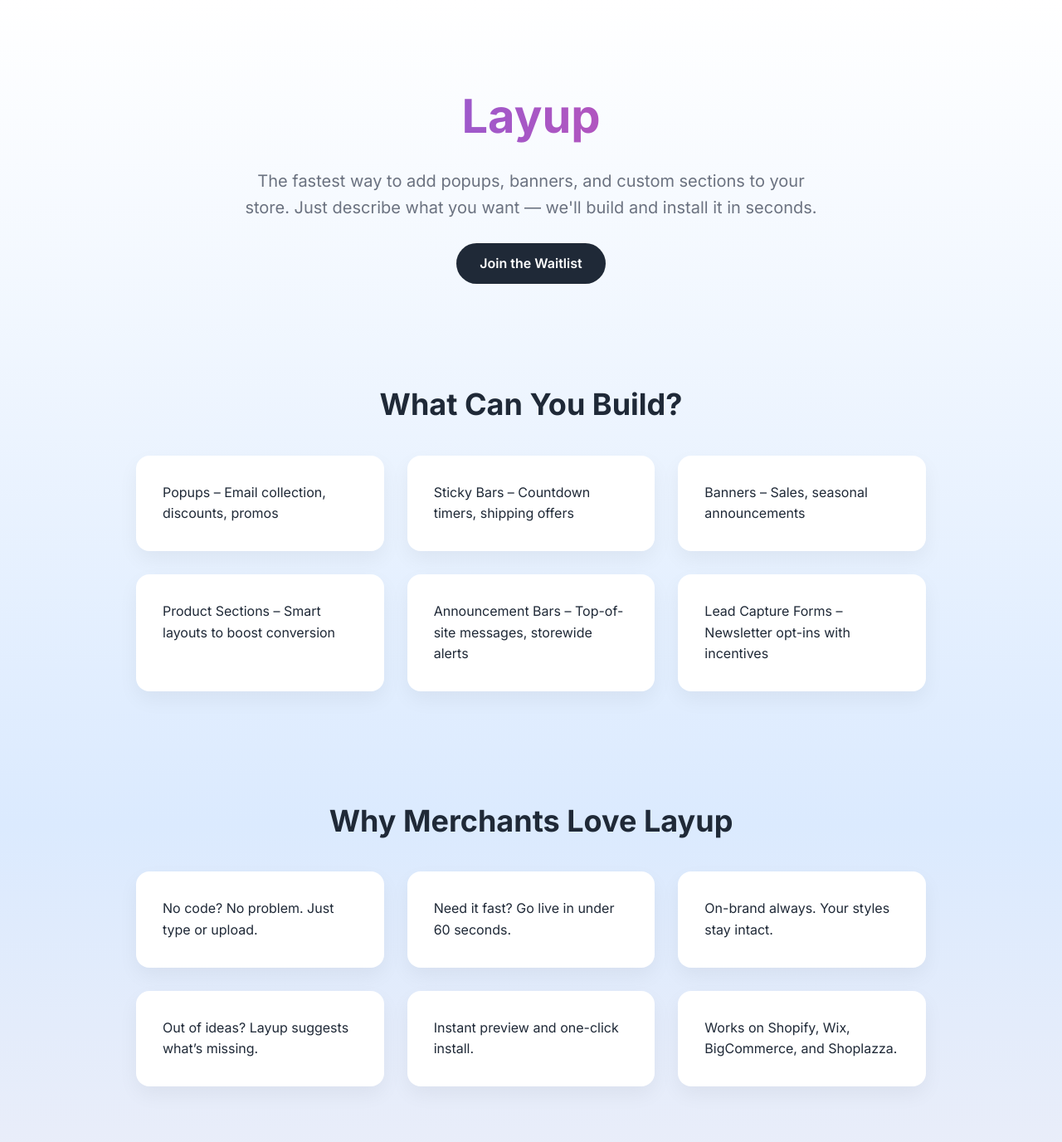
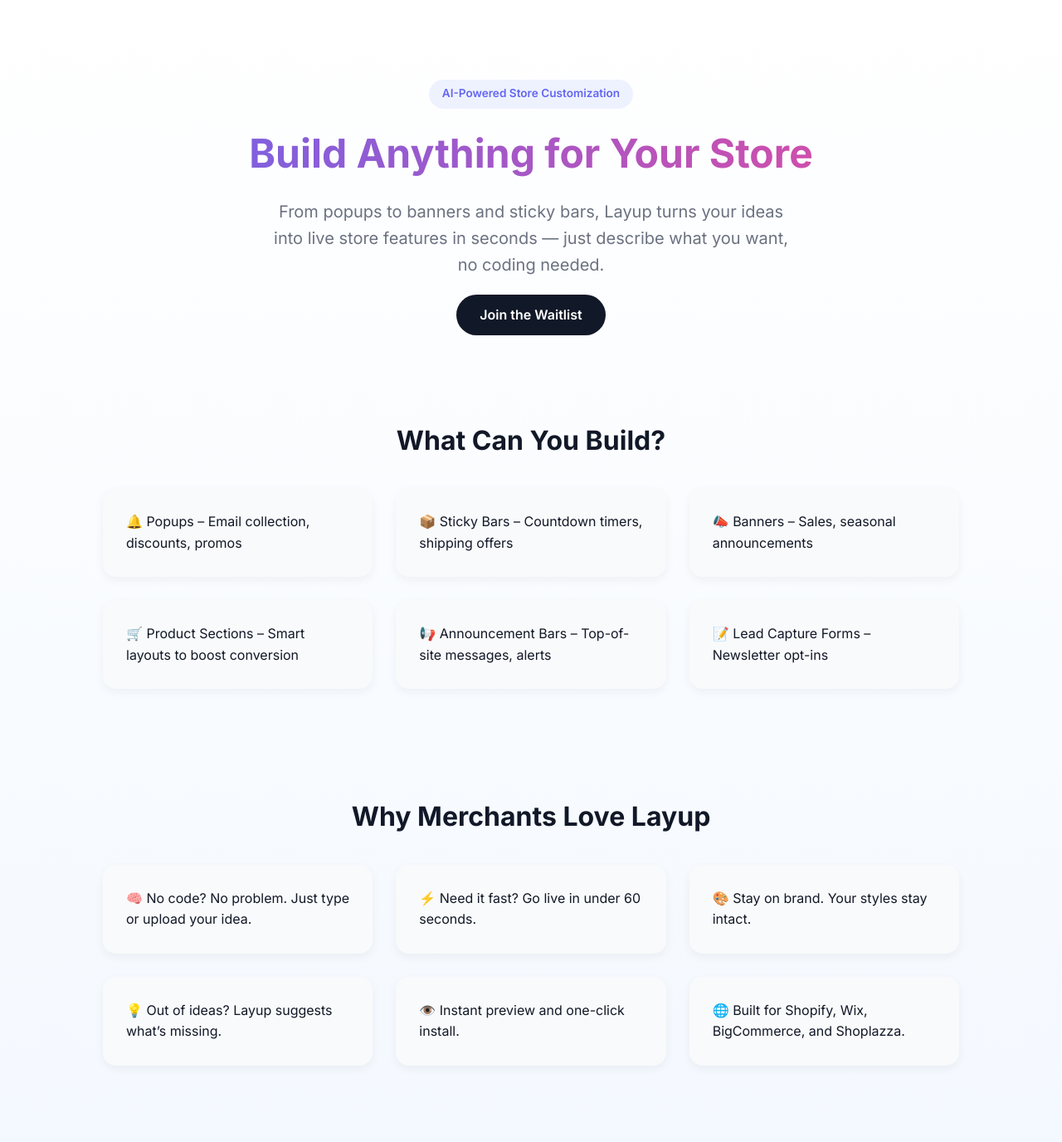
Before and after one commit to Layup-INC/landing, a plain HTML site: page index.html in a window 1280 px wide. Shown: the top 1376 px of the page at 83% size. Drawn offline with Linux system fonts and the light colour scheme.

Commit message:
Update index.html

```diff
--- a/index.html
+++ b/index.html
@@ -3,14 +3,16 @@
 <head>
   <meta charset="UTF-8" />
   <meta name="viewport" content="width=device-width, initial-scale=1.0" />
-  <title>Layup – Customize Your Store Instantly</title>
+  <title>Layup – Build Custom Store Features Instantly</title>
   <link href="https://fonts.googleapis.com/css2?family=Inter:wght@400;600;700&display=swap" rel="stylesheet">
   <style>
     :root {
-      --primary: #4f46e5;
-      --foreground: #1f2937;
+      --primary: #6366f1;
+      --accent: #ec4899;
+      --foreground: #111827;
       --muted: #6b7280;
       --white: #ffffff;
+      --card: #f9fafb;
     }
     * {
       box-sizing: border-box;
@@ -19,31 +21,37 @@
       font-family: 'Inter', sans-serif;
     }
     body {
-      background: linear-gradient(180deg, #fff 0%, #dbeafe 50%, #fef2f2 100%);
+      background: linear-gradient(to bottom, #ffffff 0%, #eff6ff 100%);
       color: var(--foreground);
       line-height: 1.6;
     }
     header {
       text-align: center;
-      padding: 6rem 2rem 4rem;
+      padding: 6rem 2rem 3rem;
+    }
+    header .label {
+      font-size: 0.85rem;
+      background: #eef2ff;
+      display: inline-block;
+      padding: 0.4rem 1rem;
+      border-radius: 999px;
+      color: var(--primary);
+      font-weight: 600;
+      margin-bottom: 1rem;
     }
     header h1 {
-      font-size: 3.5rem;
+      font-size: 3rem;
       font-weight: 700;
-      background: linear-gradient(90deg, #6366f1, #ec4899);
+      background: linear-gradient(90deg, var(--primary), var(--accent));
       -webkit-background-clip: text;
       -webkit-text-fill-color: transparent;
+      margin-bottom: 1rem;
     }
     header p {
       font-size: 1.25rem;
       color: var(--muted);
-      margin-top: 1rem;
-      max-width: 700px;
-      margin-left: auto;
-      margin-right: auto;
-    }
-    .hero-cta {
-      margin-top: 2.5rem;
+      max-width: 640px;
+      margin: 0 auto 2rem;
     }
     .hero-cta a {
       background-color: var(--foreground);
@@ -56,15 +64,15 @@
       transition: background 0.3s ease;
     }
     .hero-cta a:hover {
-      background-color: #111827;
+      background-color: #000;
     }
     .section {
-      max-width: 1000px;
+      max-width: 1080px;
       margin: 0 auto;
       padding: 4rem 1.5rem;
     }
     .section h2 {
-      font-size: 2.25rem;
+      font-size: 2rem;
       font-weight: 700;
       margin-bottom: 2rem;
       text-align: center;
@@ -75,15 +83,12 @@
       gap: 1.75rem;
     }
     .card {
-      background: var(--white);
-      padding: 2rem;
+      background: var(--card);
+      padding: 1.75rem;
       border-radius: 1rem;
-      box-shadow: 0 10px 25px rgba(0, 0, 0, 0.05);
-      transition: transform 0.2s ease, box-shadow 0.2s ease;
-    }
-    .card:hover {
-      transform: translateY(-6px);
-      box-shadow: 0 12px 28px rgba(0, 0, 0, 0.08);
+      box-shadow: 0 4px 12px rgba(0, 0, 0, 0.05);
+      font-size: 1rem;
+      color: var(--foreground);
     }
     .cta-block {
       background: var(--primary);
@@ -131,8 +136,9 @@
 </head>
 <body>
   <header>
-    <h1>Layup</h1>
-    <p>The fastest way to add popups, banners, and custom sections to your store. Just describe what you want — we'll build and install it in seconds.</p>
+    <div class="label">AI-Powered Store Customization</div>
+    <h1>Build Anything for Your Store</h1>
+    <p>From popups to banners and sticky bars, Layup turns your ideas into live store features in seconds — just describe what you want, no coding needed.</p>
     <div class="hero-cta">
       <a href="#">Join the Waitlist</a>
     </div>
@@ -141,30 +147,30 @@
   <section class="section">
     <h2>What Can You Build?</h2>
     <div class="grid">
-      <div class="card">Popups – Email collection, discounts, promos</div>
-      <div class="card">Sticky Bars – Countdown timers, shipping offers</div>
-      <div class="card">Banners – Sales, seasonal announcements</div>
-      <div class="card">Product Sections – Smart layouts to boost conversion</div>
-      <div class="card">Announcement Bars – Top-of-site messages, storewide alerts</div>
-      <div class="card">Lead Capture Forms – Newsletter opt-ins with incentives</div>
+      <div class="card">🔔 Popups – Email collection, discounts, promos</div>
+      <div class="card">📦 Sticky Bars – Countdown timers, shipping offers</div>
+      <div class="card">📣 Banners – Sales, seasonal announcements</div>
+      <div class="card">🛒 Product Sections – Smart layouts to boost conversion</div>
+      <div class="card">📢 Announcement Bars – Top-of-site messages, alerts</div>
+      <div class="card">📝 Lead Capture Forms – Newsletter opt-ins</div>
     </div>
   </section>
 
   <section class="section">
     <h2>Why Merchants Love Layup</h2>
     <div class="grid">
-      <div class="card">No code? No problem. Just type or upload.</div>
-      <div class="card">Need it fast? Go live in under 60 seconds.</div>
-      <div class="card">On-brand always. Your styles stay intact.</div>
-      <div class="card">Out of ideas? Layup suggests what’s missing.</div>
-      <div class="card">Instant preview and one-click install.</div>
-      <div class="card">Works on Shopify, Wix, BigCommerce, and Shoplazza.</div>
+      <div class="card">🧠 No code? No problem. Just type or upload your idea.</div>
+      <div class="card">⚡️ Need it fast? Go live in under 60 seconds.</div>
+      <div class="card">🎨 Stay on brand. Your styles stay intact.</div>
+      <div class="card">💡 Out of ideas? Layup suggests what’s missing.</div>
+      <div class="card">👁️ Instant preview and one-click install.</div>
+      <div class="card">🌐 Built for Shopify, Wix, BigCommerce, and Shoplazza.</div>
     </div>
   </section>
 
   <section class="section cta-block">
     <h3>Get Early Access</h3>
-    <p>Be one of the first 1,000 merchants to join our private beta. Help shape the future of no-code store design.</p>
+    <p>Be one of the first 1,000 merchants to join our private beta. Help shape the future of no-code eCommerce customization.</p>
     <a href="#">Join the Waitlist</a>
   </section>
 
```
